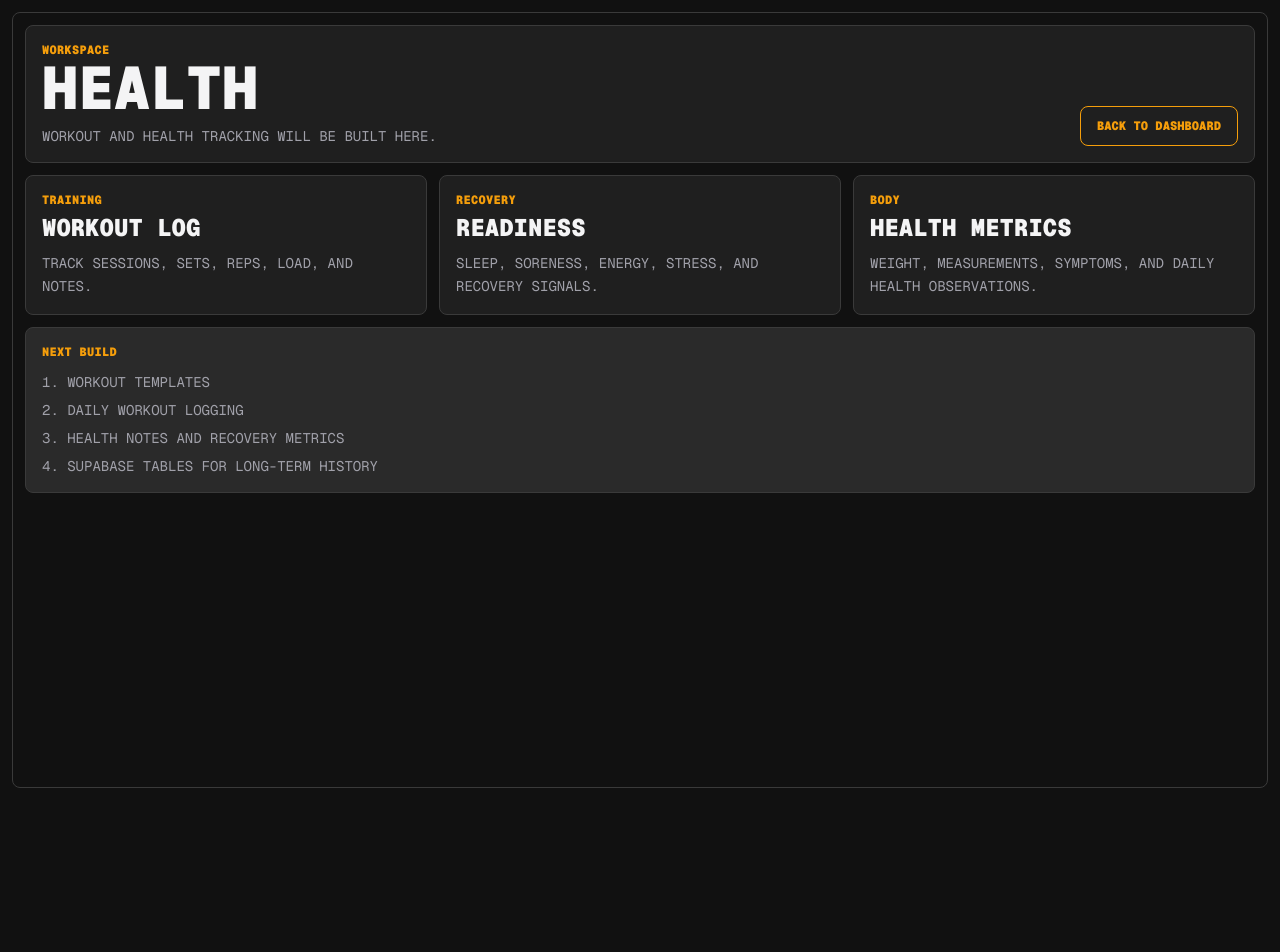
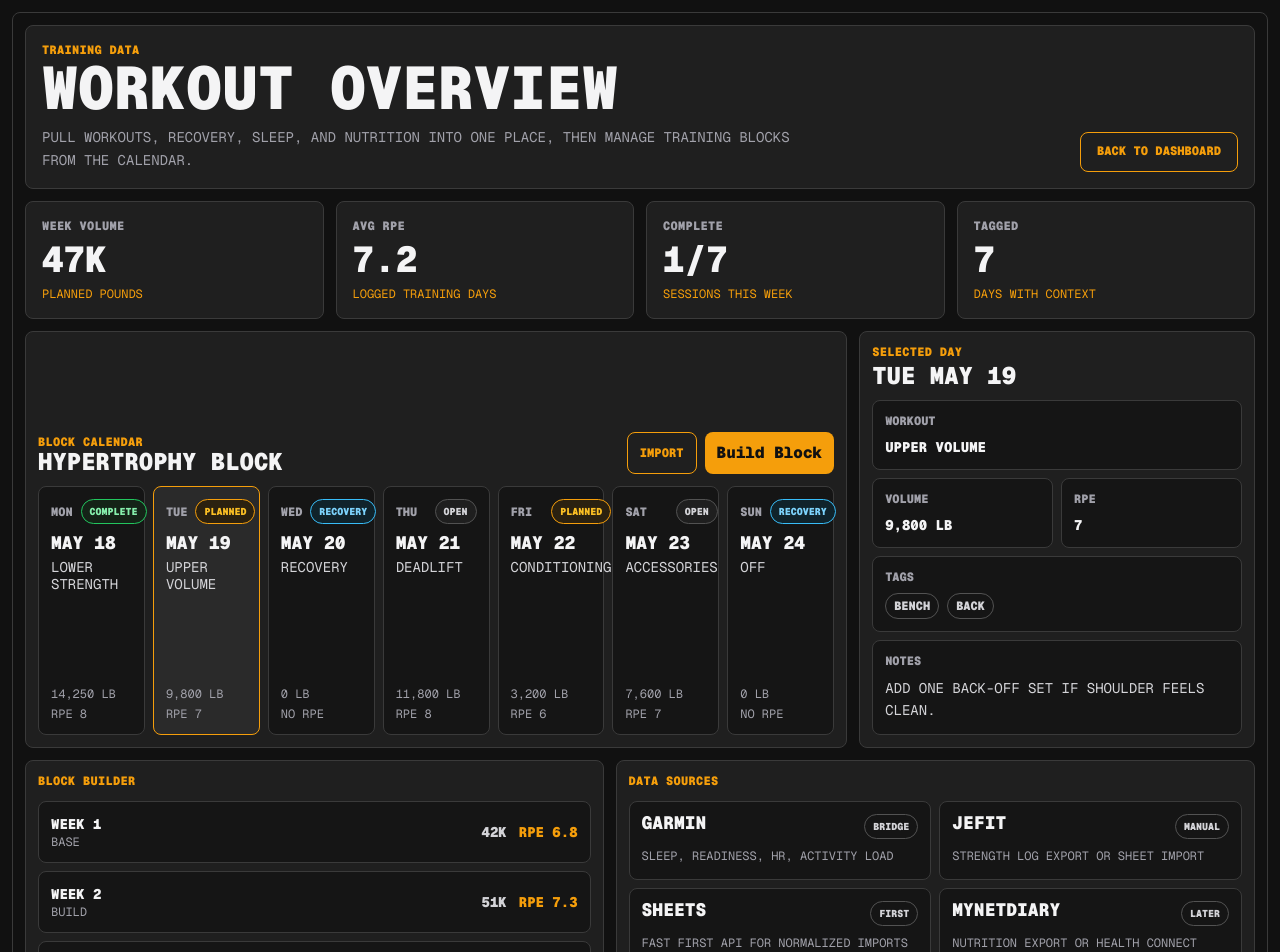
Before and after one commit to ItsAbram/dash-board-app, a Next.js app: page /health in a window 1280 px wide. Shown: the top 952 px of the page. Before the commit the page ends 800 px from the top, so only its background shows below. Built offline with nearby package versions, Linux system fonts and the light colour scheme.

Commit message:
Build workout overview page

```diff
--- a/src/app/health/page.tsx
+++ b/src/app/health/page.tsx
@@ -1,46 +1,281 @@
+"use client";
+
 import Link from "next/link";
+import { useMemo, useState } from "react";
 
-const workoutSections = [
-  { label: "Training", title: "Workout Log", detail: "Track sessions, sets, reps, load, and notes." },
-  { label: "Recovery", title: "Readiness", detail: "Sleep, soreness, energy, stress, and recovery signals." },
-  { label: "Body", title: "Health Metrics", detail: "Weight, measurements, symptoms, and daily health observations." },
+type WorkoutDay = {
+  date: string;
+  day: string;
+  focus: string;
+  status: "planned" | "complete" | "open" | "recovery";
+  volume: number;
+  rpe: number | null;
+  tags: string[];
+  notes: string;
+};
+
+const trainingDays: WorkoutDay[] = [
+  {
+    date: "May 18",
+    day: "Mon",
+    focus: "Lower Strength",
+    status: "complete",
+    volume: 14250,
+    rpe: 8,
+    tags: ["Squat", "Heavy"],
+    notes: "Top set moved well. Keep hinge work controlled.",
+  },
+  {
+    date: "May 19",
+    day: "Tue",
+    focus: "Upper Volume",
+    status: "planned",
+    volume: 9800,
+    rpe: 7,
+    tags: ["Bench", "Back"],
+    notes: "Add one back-off set if shoulder feels clean.",
+  },
+  {
+    date: "May 20",
+    day: "Wed",
+    focus: "Recovery",
+    status: "recovery",
+    volume: 0,
+    rpe: null,
+    tags: ["Sleep", "Mobility"],
+    notes: "Pull Garmin sleep, steps, and readiness before adjusting Thursday.",
+  },
+  {
+    date: "May 21",
+    day: "Thu",
+    focus: "Deadlift",
+    status: "open",
+    volume: 11800,
+    rpe: 8,
+    tags: ["Pull", "Posterior"],
+    notes: "Choose conventional or RDL based on recovery trend.",
+  },
+  {
+    date: "May 22",
+    day: "Fri",
+    focus: "Conditioning",
+    status: "planned",
+    volume: 3200,
+    rpe: 6,
+    tags: ["Zone 2", "Intervals"],
+    notes: "Keep this below threshold unless sleep score rebounds.",
+  },
+  {
+    date: "May 23",
+    day: "Sat",
+    focus: "Accessories",
+    status: "open",
+    volume: 7600,
+    rpe: 7,
+    tags: ["Arms", "Core"],
+    notes: "Optional session. Use as volume buffer.",
+  },
+  {
+    date: "May 24",
+    day: "Sun",
+    focus: "Off",
+    status: "recovery",
+    volume: 0,
+    rpe: null,
+    tags: ["Rest"],
+    notes: "Review weekly totals and build next week.",
+  },
 ];
 
+const importSources = [
+  { name: "Garmin", detail: "Sleep, readiness, HR, activity load", state: "Bridge" },
+  { name: "Jefit", detail: "Strength log export or sheet import", state: "Manual" },
+  { name: "Sheets", detail: "Fast first API for normalized imports", state: "First" },
+  { name: "MyNetDiary", detail: "Nutrition export or Health Connect bridge", state: "Later" },
+];
+
+const blockWeeks = [
+  { label: "Week 1", load: "Base", volume: "42k", rpe: "6.8" },
+  { label: "Week 2", load: "Build", volume: "51k", rpe: "7.3" },
+  { label: "Week 3", load: "Peak", volume: "58k", rpe: "8.1" },
+  { label: "Week 4", load: "Deload", volume: "31k", rpe: "5.9" },
+];
+
+function statusClass(status: WorkoutDay["status"]) {
+  if (status === "complete") return "border-[#22c55e] bg-[#142317] text-[#86efac]";
+  if (status === "planned") return "border-[#f59e0b] bg-[#2b2110] text-[#fbbf24]";
+  if (status === "recovery") return "border-[#38bdf8] bg-[#10232b] text-[#7dd3fc]";
+  return "border-[#525252] bg-[#1f1f1f] text-[#d4d4d8]";
+}
+
 export default function HealthPage() {
+  const [selectedDate, setSelectedDate] = useState(trainingDays[1].date);
+  const selectedDay = trainingDays.find((day) => day.date === selectedDate) ?? trainingDays[0];
+
+  const totals = useMemo(() => {
+    const completed = trainingDays.filter((day) => day.status === "complete").length;
+    const plannedVolume = trainingDays.reduce((sum, day) => sum + day.volume, 0);
+    const rpeDays = trainingDays.filter((day) => day.rpe !== null);
+    const averageRpe = rpeDays.reduce((sum, day) => sum + (day.rpe ?? 0), 0) / rpeDays.length;
+
+    return {
+      completed,
+      plannedVolume,
+      averageRpe: averageRpe.toFixed(1),
+      taggedDays: trainingDays.filter((day) => day.tags.length).length,
+    };
+  }, []);
+
   return (
     <main className="min-h-screen bg-[#111111] px-3 py-3 font-mono text-[#f4f4f5]">
       <section className="mx-auto grid min-h-[calc(100vh-24px)] max-w-7xl content-start gap-3 rounded-lg border border-[#3a3a3a] bg-[#111111] p-3">
-        <header className="grid gap-3 rounded-lg border border-[#3a3a3a] bg-[#1f1f1f] p-4 md:grid-cols-[1fr_auto] md:items-end">
+        <header className="grid gap-3 rounded-lg border border-[#3a3a3a] bg-[#1f1f1f] p-4 lg:grid-cols-[1fr_auto] lg:items-end">
           <div>
-            <p className="text-xs font-black uppercase tracking-wide text-[#f59e0b]">Workspace</p>
-            <h1 className="text-4xl font-black uppercase leading-none md:text-6xl">Health</h1>
-            <p className="mt-2 text-sm uppercase text-[#a1a1aa]">Workout and health tracking will be built here.</p>
+            <p className="text-xs font-black uppercase tracking-wide text-[#f59e0b]">Training Data</p>
+            <h1 className="text-4xl font-black uppercase leading-none md:text-6xl">Workout Overview</h1>
+            <p className="mt-2 max-w-3xl text-sm uppercase leading-relaxed text-[#a1a1aa]">
+              Pull workouts, recovery, sleep, and nutrition into one place, then manage training blocks from the calendar.
+            </p>
           </div>
           <Link className="outline-action grid min-h-10 place-items-center px-4" href="/">
             Back to Dashboard
           </Link>
         </header>
 
-        <section className="grid gap-3 lg:grid-cols-3">
-          {workoutSections.map((section) => (
-            <article className="rounded-lg border border-[#3a3a3a] bg-[#1f1f1f] p-4" key={section.label}>
-              <p className="text-xs font-black uppercase tracking-wide text-[#f59e0b]">{section.label}</p>
-              <h2 className="mt-2 text-2xl font-black uppercase leading-none">{section.title}</h2>
-              <p className="mt-3 text-sm uppercase leading-relaxed text-[#a1a1aa]">{section.detail}</p>
-            </article>
-          ))}
+        <section className="grid gap-3 lg:grid-cols-4">
+          <Metric label="Week Volume" value={`${Math.round(totals.plannedVolume / 1000)}k`} detail="planned pounds" />
+          <Metric label="Avg RPE" value={totals.averageRpe} detail="logged training days" />
+          <Metric label="Complete" value={`${totals.completed}/7`} detail="sessions this week" />
+          <Metric label="Tagged" value={`${totals.taggedDays}`} detail="days with context" />
         </section>
 
-        <section className="grid gap-3 rounded-lg border border-[#3a3a3a] bg-[#2a2a2a] p-4">
-          <p className="text-xs font-black uppercase tracking-wide text-[#f59e0b]">Next Build</p>
-          <div className="grid gap-2 text-sm uppercase text-[#a1a1aa]">
-            <p>1. Workout templates</p>
-            <p>2. Daily workout logging</p>
-            <p>3. Health notes and recovery metrics</p>
-            <p>4. Supabase tables for long-term history</p>
+        <section className="grid gap-3 xl:grid-cols-[1.35fr_0.65fr]">
+          <div className="grid gap-3 rounded-lg border border-[#3a3a3a] bg-[#1f1f1f] p-3">
+            <div className="flex flex-wrap items-end justify-between gap-3">
+              <div>
+                <p className="text-xs font-black uppercase tracking-wide text-[#f59e0b]">Block Calendar</p>
+                <h2 className="text-2xl font-black uppercase leading-none">Hypertrophy Block</h2>
+              </div>
+              <div className="flex flex-wrap gap-2">
+                <button className="outline-action px-3" type="button">
+                  Import
+                </button>
+                <button className="action px-3" type="button">
+                  Build Block
+                </button>
+              </div>
+            </div>
+
+            <div className="grid grid-cols-2 gap-2 md:grid-cols-4 xl:grid-cols-7">
+              {trainingDays.map((day) => (
+                <button
+                  className={`grid min-h-40 content-between rounded-lg border p-3 text-left transition ${
+                    selectedDay.date === day.date ? "border-[#f59e0b] bg-[#2a2a2a]" : "border-[#3a3a3a] bg-[#151515] hover:border-[#737373]"
+                  }`}
+                  key={day.date}
+                  onClick={() => setSelectedDate(day.date)}
+                  type="button"
+                >
+                  <span>
+                    <span className="flex items-center justify-between gap-2">
+                      <span className="text-xs font-black uppercase text-[#a1a1aa]">{day.day}</span>
+                      <span className={`rounded-full border px-2 py-1 text-[10px] font-black uppercase ${statusClass(day.status)}`}>{day.status}</span>
+                    </span>
+                    <span className="mt-2 block text-lg font-black uppercase leading-tight">{day.date}</span>
+                    <span className="mt-1 block text-sm uppercase leading-tight text-[#d4d4d8]">{day.focus}</span>
+                  </span>
+                  <span className="grid gap-1 text-xs uppercase text-[#a1a1aa]">
+                    <span>{day.volume.toLocaleString()} lb</span>
+                    <span>{day.rpe ? `RPE ${day.rpe}` : "No RPE"}</span>
+                  </span>
+                </button>
+              ))}
+            </div>
+          </div>
+
+          <aside className="grid gap-3 rounded-lg border border-[#3a3a3a] bg-[#1f1f1f] p-3">
+            <div>
+              <p className="text-xs font-black uppercase tracking-wide text-[#f59e0b]">Selected Day</p>
+              <h2 className="mt-1 text-2xl font-black uppercase leading-none">
+                {selectedDay.day} {selectedDay.date}
+              </h2>
+            </div>
+            <div className="grid gap-2">
+              <Field label="Workout" value={selectedDay.focus} />
+              <div className="grid grid-cols-2 gap-2">
+                <Field label="Volume" value={`${selectedDay.volume.toLocaleString()} lb`} />
+                <Field label="RPE" value={selectedDay.rpe ? `${selectedDay.rpe}` : "Recovery"} />
+              </div>
+              <div className="rounded-lg border border-[#3a3a3a] bg-[#151515] p-3">
+                <p className="text-xs font-black uppercase text-[#a1a1aa]">Tags</p>
+                <div className="mt-2 flex flex-wrap gap-2">
+                  {selectedDay.tags.map((tag) => (
+                    <span className="rounded-full border border-[#525252] px-2 py-1 text-xs font-black uppercase text-[#d4d4d8]" key={tag}>
+                      {tag}
+                    </span>
+                  ))}
+                </div>
+              </div>
+              <div className="rounded-lg border border-[#3a3a3a] bg-[#151515] p-3">
+                <p className="text-xs font-black uppercase text-[#a1a1aa]">Notes</p>
+                <p className="mt-2 text-sm uppercase leading-relaxed text-[#d4d4d8]">{selectedDay.notes}</p>
+              </div>
+            </div>
+          </aside>
+        </section>
+
+        <section className="grid gap-3 lg:grid-cols-[0.95fr_1.05fr]">
+          <div className="rounded-lg border border-[#3a3a3a] bg-[#1f1f1f] p-3">
+            <p className="text-xs font-black uppercase tracking-wide text-[#f59e0b]">Block Builder</p>
+            <div className="mt-3 grid gap-2">
+              {blockWeeks.map((week) => (
+                <div className="grid grid-cols-[1fr_auto_auto] items-center gap-3 rounded-lg border border-[#3a3a3a] bg-[#151515] p-3" key={week.label}>
+                  <div>
+                    <p className="text-sm font-black uppercase">{week.label}</p>
+                    <p className="text-xs uppercase text-[#a1a1aa]">{week.load}</p>
+                  </div>
+                  <p className="text-right text-sm font-black uppercase text-[#d4d4d8]">{week.volume}</p>
+                  <p className="text-right text-sm font-black uppercase text-[#f59e0b]">RPE {week.rpe}</p>
+                </div>
+              ))}
+            </div>
+          </div>
+
+          <div className="rounded-lg border border-[#3a3a3a] bg-[#1f1f1f] p-3">
+            <p className="text-xs font-black uppercase tracking-wide text-[#f59e0b]">Data Sources</p>
+            <div className="mt-3 grid gap-2 sm:grid-cols-2">
+              {importSources.map((source) => (
+                <div className="rounded-lg border border-[#3a3a3a] bg-[#151515] p-3" key={source.name}>
+                  <div className="flex items-start justify-between gap-3">
+                    <h3 className="text-lg font-black uppercase leading-none">{source.name}</h3>
+                    <span className="rounded-full border border-[#525252] px-2 py-1 text-[10px] font-black uppercase text-[#d4d4d8]">{source.state}</span>
+                  </div>
+                  <p className="mt-2 text-xs uppercase leading-relaxed text-[#a1a1aa]">{source.detail}</p>
+                </div>
+              ))}
+            </div>
           </div>
         </section>
       </section>
     </main>
   );
 }
+
+function Metric({ label, value, detail }: { label: string; value: string; detail: string }) {
+  return (
+    <article className="rounded-lg border border-[#3a3a3a] bg-[#1f1f1f] p-4">
+      <p className="text-xs font-black uppercase tracking-wide text-[#a1a1aa]">{label}</p>
+      <p className="mt-2 text-4xl font-black uppercase leading-none text-[#f4f4f5]">{value}</p>
+      <p className="mt-2 text-xs uppercase text-[#f59e0b]">{detail}</p>
+    </article>
+  );
+}
+
+function Field({ label, value }: { label: string; value: string }) {
+  return (
+    <div className="rounded-lg border border-[#3a3a3a] bg-[#151515] p-3">
+      <p className="text-xs font-black uppercase text-[#a1a1aa]">{label}</p>
+      <p className="mt-2 text-sm font-black uppercase text-[#f4f4f5]">{value}</p>
+    </div>
+  );
+}
```
